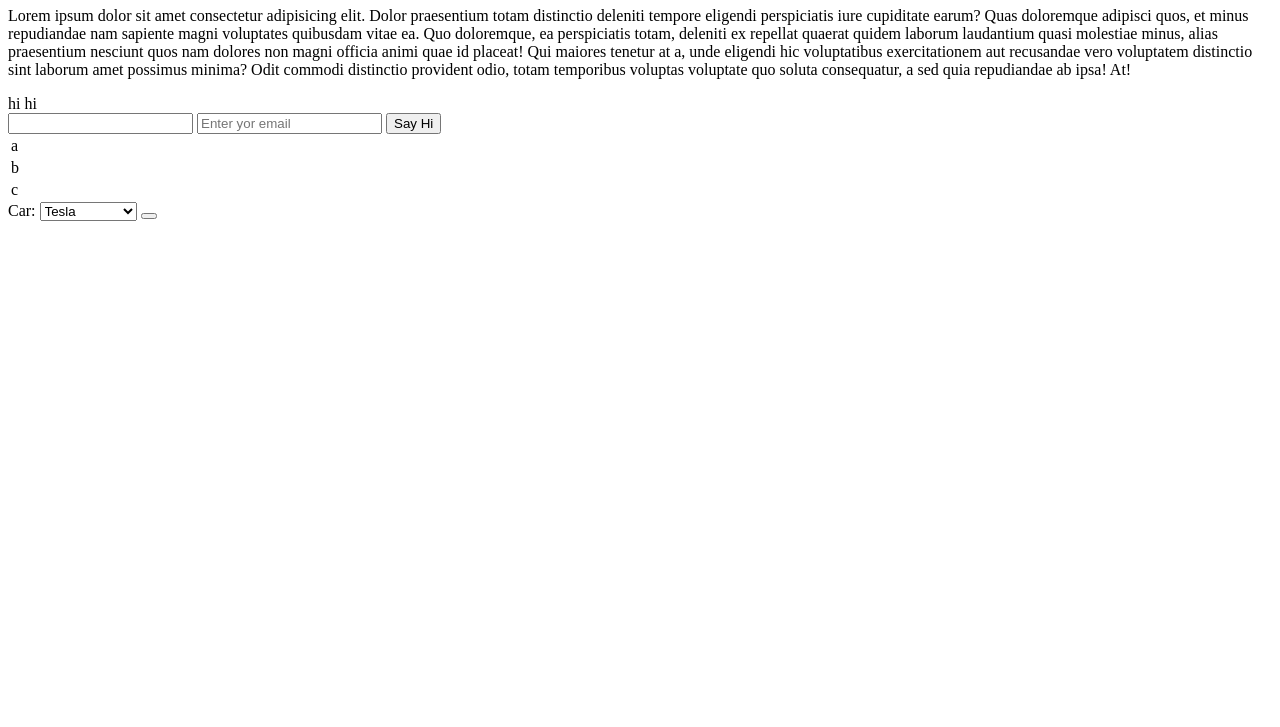
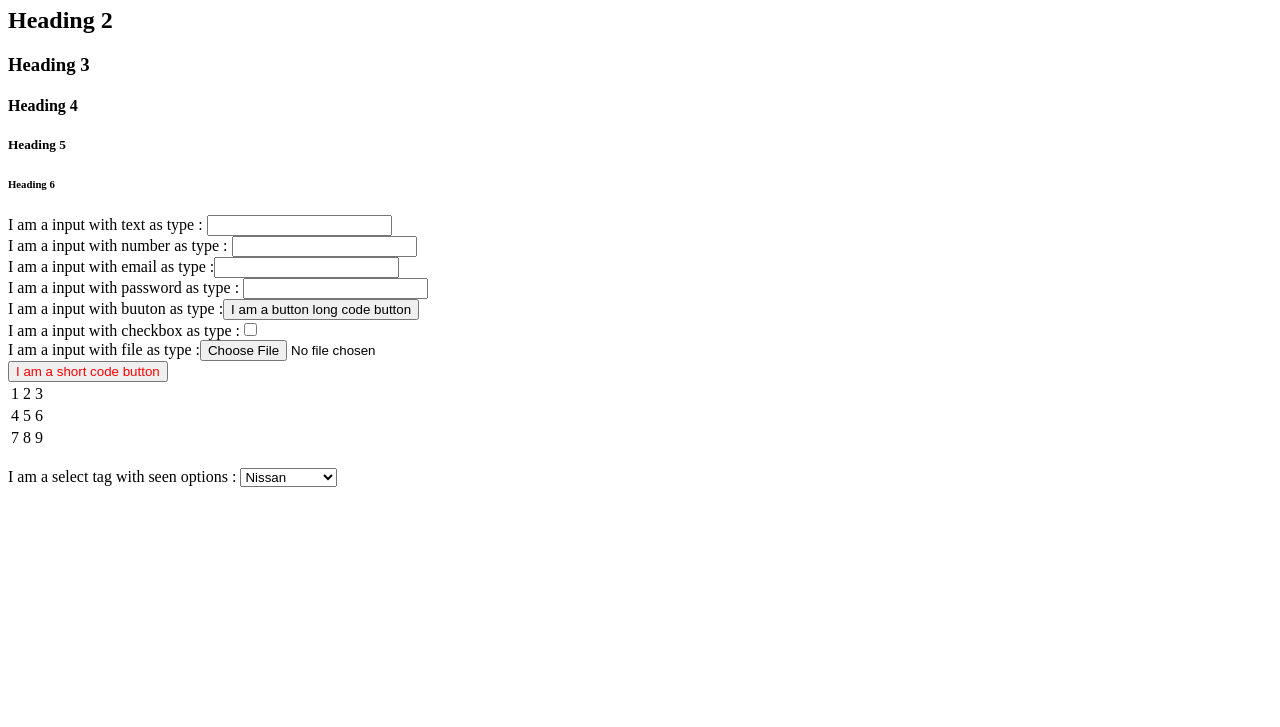
Before and after one commit to Abiramigopikrishnan/Weborama-lap1, a plain HTML site: page demo.html in a window 1280 px wide. Shown: the part 73-800 px from the top of the page. Drawn offline with Linux system fonts and the light colour scheme.

Commit message:
css-update

```diff
--- a/css/style.css
+++ b/css/style.css
@@ -4,7 +4,7 @@
 #head2{
     color:#00FF00;
 }
-#head2{
+#head3{
     color:hsl(300, 100%, 25%, 75%);
 }
 .head1{
@@ -93,8 +93,8 @@
     font-family: 'Lucida Sans', 'Lucida Sans Regular', 'Lucida Grande', 'Lucida Sans Unicode', Geneva, Verdana, sans-serif;
     height:100px;
     width:100px;
-    /* bottom: 50%;
-    top:1rem; */
+    bottom: 50%;
+    top:1rem;
 }
 .center{
     padding:25px,100px,25px,100px;
--- a/demo.html
+++ b/demo.html
@@ -1,56 +1,74 @@
 <!DOCTYPE html>
-<html lang="en">
+<html lang='en'>
     <head>
         <meta charset="UTF-8">
-        <meta http-equiv="X-UA- Compatible" content="IE-edge">
-        <meta name="viewport" content="width-device-width, initial-scale=1.0">
-        <title>Document</title>
+        <meta name="viewport" content="width=device-width, initial-scale=1.0">
+        <title>Styling</title>
     </head>
     <body>
+        <!-- Headings -->
         <h1>
-            HTML
+            Heading 1
         </h1>
-        <p>
-            Lorem ipsum dolor sit amet consectetur adipisicing elit. Dolor praesentium totam distinctio deleniti tempore eligendi perspiciatis iure cupiditate earum? Quas doloremque adipisci quos, et minus repudiandae nam sapiente magni voluptates quibusdam vitae ea. Quo doloremque, ea perspiciatis totam, deleniti ex repellat quaerat quidem laborum laudantium quasi molestiae minus, alias praesentium nesciunt quos nam dolores non magni officia animi quae id placeat! Qui maiores tenetur at a, unde eligendi hic voluptatibus exercitationem aut recusandae vero voluptatem distinctio sint laborum amet possimus minima? Odit commodi distinctio provident odio, totam temporibus voluptas voluptate quo soluta consequatur, a sed quia repudiandae ab ipsa! At!
-        </p>
-        <div>
-            <div>
-                <div>hi hi</div>
-            </div>
-        </div>
-        <input type="text">
-        <input type="email" placeholder="Enter yor email">
-        <input type="button" value="Say Hi" onclick="">
+        <h2>
+            Heading 2
+        </h2>
+        <h3>
+            Heading 3
+        </h3>
+        <h4>
+            Heading 4
+        </h4>
+        <h5>
+            Heading 5
+        </h5>
+        <h6>
+            Heading 6
+        </h6>
+        <!-- input -->
+        I am a input with text as type : <input type="text">
+        <br>
+        I am a input with number as type : <input type="number">
+        <br>
+        I am a input with email as type :<input type="email">
+        <br>
+        I am a input with password as type : <input type="password">
+        <br>
+        I am a input with buuton as type :<input type="button" value="I am a button long code button">
+        <br>
+        I am a input with checkbox as type :<input type="checkbox">
+        <br>
+        I am a input with file as type :<input type="file">
+        <br>
+        <button style="color:red">I am a short code button</button>
+        <br>
+        <!-- table -->
+
         <table>
             <tr>
-                <td>
-                    a
-                </td>
+                <td>1</td>
+                <td>2</td>
+                <td>3</td>
             </tr>
             <tr>
-                <td>
-                    b
-                </td>
+                <td>4</td>
+                <td>5</td>
+                <td>6</td>
             </tr>
             <tr>
-                <td>
-                    c
-                </td>
+                <td>7</td>
+                <td>8</td>
+                <td>9</td>
             </tr>
         </table>
-        Car: <select name="abirami" id="">
+        <br>
+        <!-- selection -->
+        I am a select tag with seen options : <select name="Cars" id="cars">
+            <option value="Nissan">Nissan</option>
             <option value="Tesla">Tesla</option>
-            <option value="Maruti">Maruti</option>
-            <option value="Santro">Santro</option>
             <option value="Ambassador">Ambassador</option>
-            <option value="Nissan">Nissan</option>
+            <option value="Sandro">Sandro</option>
+            <option value="Maruthi 800">Maruthi 800</option>
         </select>
-        <!-- <p>comment->ctrl+/</p> -->
-        <style>
-            h1{
-                color: blue;
-            }
-        </style>
-        <button></button>
     </body>
 </html>
```
Also changed, not shown: index.html (+10 -6 lines), javascript/script.js (added).
